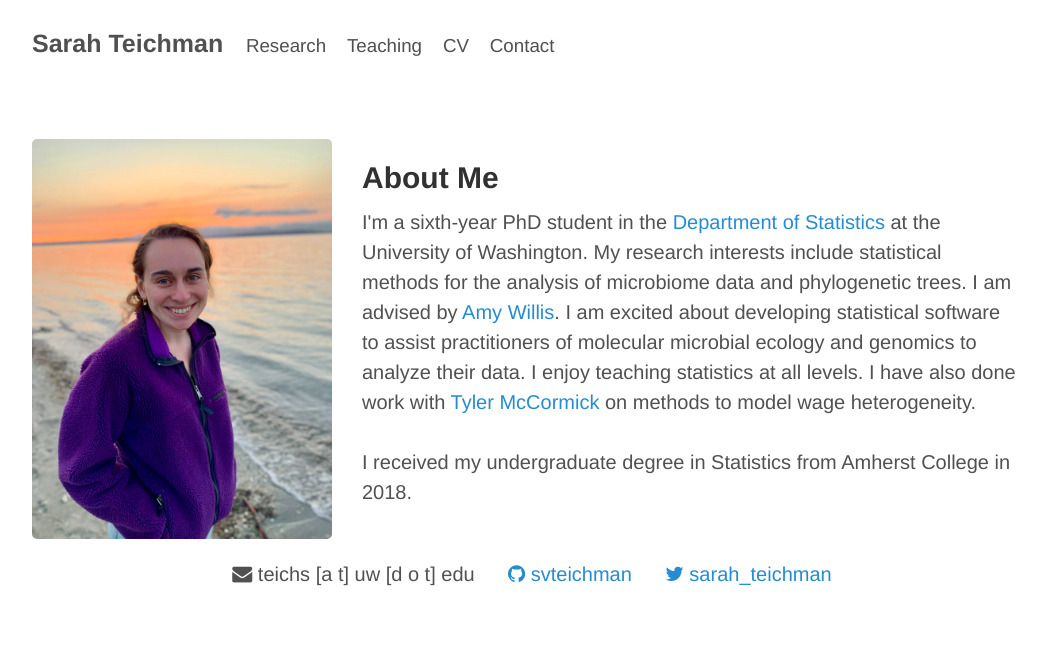
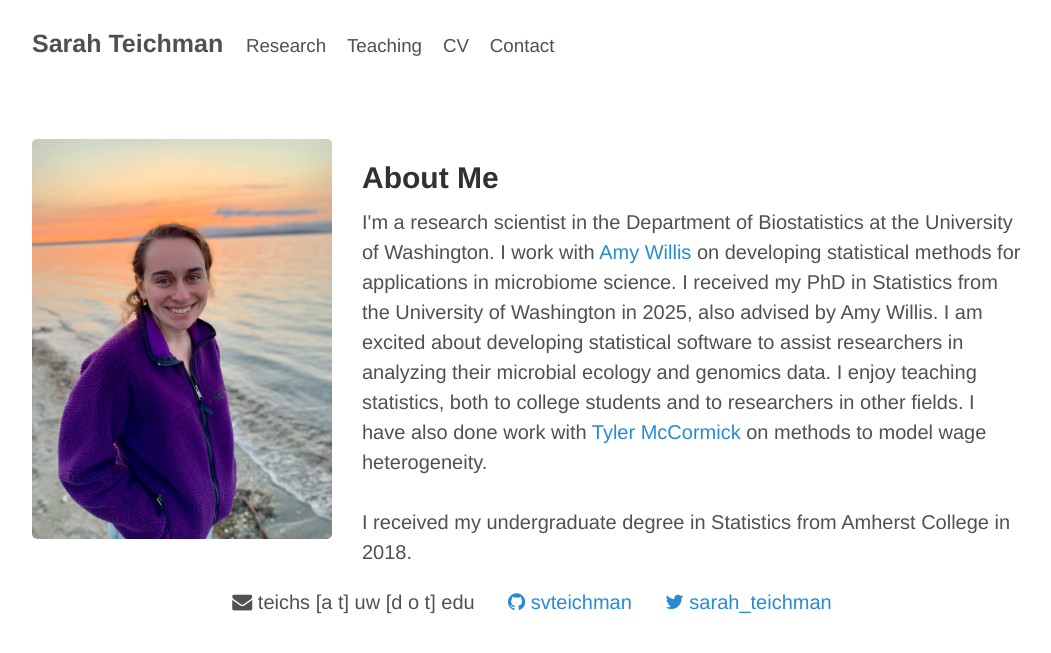
Before and after one commit to svteichman/svteichman.github.io, a Jekyll site: the page built from index.html, in a window 1280 px wide. Shown: the top 653 px of the page, without its empty margins (108-1159 px from the left). Built offline with Jekyll 4.4.1, drawn with Linux system fonts in a browser that asks for light colours.

Commit message:
Update index.html

```diff
--- a/index.html
+++ b/index.html
@@ -38,10 +38,11 @@ title: Sarah Teichman
         </div>
         <div class="second-column">
             <h2>About Me</h2>
-            <p>I'm a sixth-year PhD student in the <a href = "http://www.stat.washington.edu/">Department of Statistics</a> at the University of
-		Washington. My research interests include statistical methods for the analysis of microbiome data and phylogenetic trees. I am advised by
-		<a href = "http://statisticaldiversitylab.com/">Amy Willis</a>. I am excited about developing statistical software to assist practitioners of
-		 molecular microbial ecology and genomics to analyze their data. I enjoy teaching statistics at all levels.
+            <p>I'm a research scientist in the Department of Biostatistics at the University of Washington. I work with
+				<a href = "http://statisticaldiversitylab.com/">Amy Willis</a> on developing statistical methods for applications in
+				microbiome science. I received my PhD in Statistics from the University of Washington in 2025, also advised by Amy Willis.
+				I am excited about developing statistical software to assist researchers in analyzing their microbial ecology and genomics data.
+				I enjoy teaching statistics, both to college students and to researchers in other fields.
 
 		 I have also done work with <a href = "https://thmccormick.github.io/">Tyler McCormick</a>
 		on methods to model wage heterogeneity. <br/>
```
